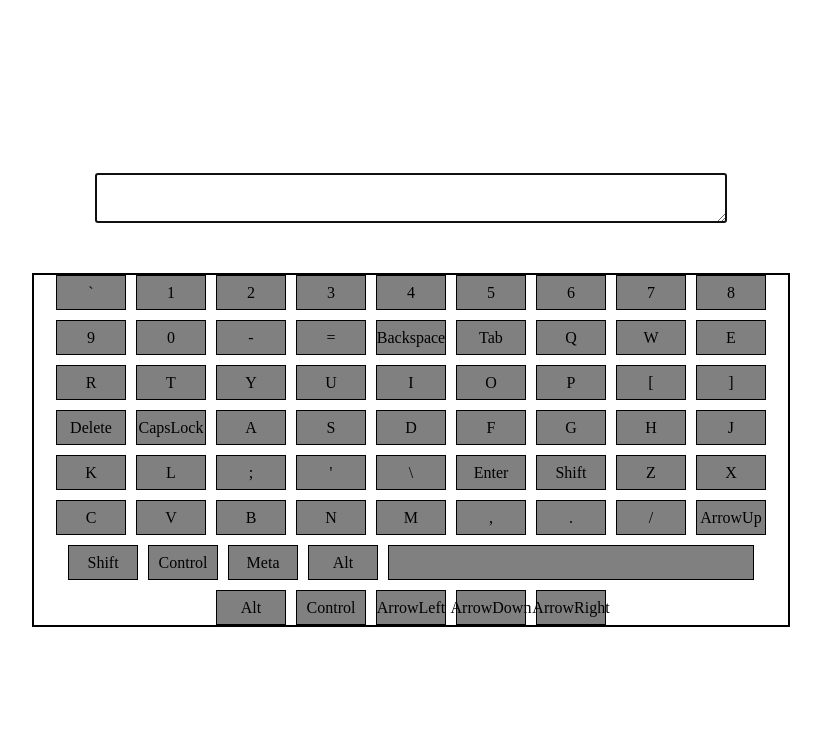
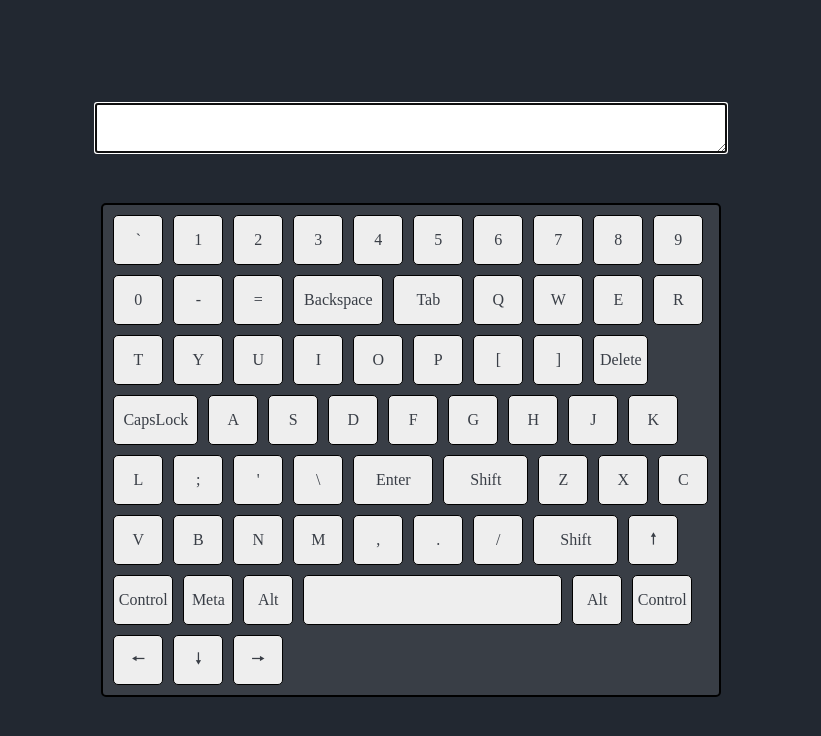
Before and after one commit to DragonRomeo/virtual-keyboard, a plain HTML site: page index.html in a window 1280 px wide. Shown: the whole page, without its empty margins (229-1050 px from the left). Drawn offline with Linux system fonts and the light colour scheme; a web font is replaced by a local one.

Commit message:
feat: update visual style

```diff
--- a/script.js
+++ b/script.js
@@ -10,8 +10,8 @@ const createKeyboard = () => {
 }
 createKeyboard();
 
-const keyboardButtons = ['`', '1', '2', '3', '4', '5', '6', '7', '8', '9', '0', '-', '=', 'Backspace', 'Tab', 'Q', 'W', 'E', 'R', 'T', 'Y', 'U', 'I', 'O', 'P', '[', ']', 'Delete', 'CapsLock', 'A', 'S', 'D', 'F', 'G', 'H', 'J', 'K', 'L', ';', "'", '\\', 'Enter', 'Shift', 'Z', 'X', 'C', 'V', 'B', 'N', 'M', ',', '.', '/', 'ArrowUp', 'Shift', 'Control', 'Meta', 'Alt', ' ', 'Alt', 'Control', 'ArrowLeft', 'ArrowDown', 'ArrowRight']
-const keyboardCode = ['Backquote', 'Digit1', 'Digit2', 'Digit3', 'Digit4', 'Digit5', 'Digit6', 'Digit7', 'Digit8', 'Digit9', 'Digit0', 'Minus', 'Equal', 'Backspace', 'Tab', 'KeyQ', 'KeyW', 'KeyE', 'KeyR', 'KeyT', 'KeyY', 'KeyU', 'KeyI', 'KeyO', 'KeyP', 'BracketLeft', 'BracketRight', 'Delete', 'CapsLock', 'KeyA', 'KeyS', 'KeyD', 'KeyF', 'KeyG', 'KeyH', 'KeyJ', 'KeyK', 'KeyL', 'Semicolon', 'Quote', 'Backslash', 'Enter', 'ShiftLeft', 'KeyZ', 'KeyX', 'KeyC', 'KeyV', 'KeyB', 'KeyN', 'KeyM', 'Comma', 'Period', 'Slash', 'ArrowUp', 'ShiftRight', 'ControlLeft', 'MetaLeft', 'AltLeft', 'Space', 'AltRight', 'ControlRight', 'ArrowLeft', 'ArrowDown', 'ArrowRight']
+const keyboardButtons = ['`', '1', '2', '3', '4', '5', '6', '7', '8', '9', '0', '-', '=', 'Backspace', 'Tab', 'Q', 'W', 'E', 'R', 'T', 'Y', 'U', 'I', 'O', 'P', '[', ']', 'Delete', 'CapsLock', 'A', 'S', 'D', 'F', 'G', 'H', 'J', 'K', 'L', ';', "'", '\\', 'Enter', 'Shift', 'Z', 'X', 'C', 'V', 'B', 'N', 'M', ',', '.', '/', 'Shift', '🠕', 'Control', 'Meta', 'Alt', ' ', 'Alt', 'Control', '🠔', '🠗', '🠖']
+const keyboardCode = ['Backquote', 'Digit1', 'Digit2', 'Digit3', 'Digit4', 'Digit5', 'Digit6', 'Digit7', 'Digit8', 'Digit9', 'Digit0', 'Minus', 'Equal', 'Backspace', 'Tab', 'KeyQ', 'KeyW', 'KeyE', 'KeyR', 'KeyT', 'KeyY', 'KeyU', 'KeyI', 'KeyO', 'KeyP', 'BracketLeft', 'BracketRight', 'Delete', 'CapsLock', 'KeyA', 'KeyS', 'KeyD', 'KeyF', 'KeyG', 'KeyH', 'KeyJ', 'KeyK', 'KeyL', 'Semicolon', 'Quote', 'Backslash', 'Enter', 'ShiftLeft', 'KeyZ', 'KeyX', 'KeyC', 'KeyV', 'KeyB', 'KeyN', 'KeyM', 'Comma', 'Period', 'Slash', 'ShiftRight',  'ArrowUp', 'ControlLeft', 'MetaLeft', 'AltLeft', 'Space', 'AltRight', 'ControlRight', 'ArrowLeft', 'ArrowDown', 'ArrowRight']
 
 const fillKeyboard = () => {
     const keyboardElement = document.querySelector('.keyboard');
@@ -33,13 +33,39 @@ const fillKeyboard = () => {
 }
 fillKeyboard();
 
-const capsLock = document.querySelector('.keyboard__key[data=CapsLock]');
+
 const keyboardElems = document.querySelectorAll('.keyboard__key');
 const textarea = document.querySelector('textarea');
 const keyboard = document.querySelector('.keyboard');
-const deleteElem = document.querySelector('.keyboard__key[data=Delete]')
-const spaceBtn = document.querySelector('.keyboard__key[data=Space]')
-spaceBtn.classList.add('keyboard__key_space')
+
+const capsLock = document.querySelector('.keyboard__key[data=CapsLock]');
+const deleteElem = document.querySelector('.keyboard__key[data=Delete]');
+const spaceBtn = document.querySelector('.keyboard__key[data=Space]');
+const tabBtn = document.querySelector('.keyboard__key[data=Tab]');
+const leftShiftBtn = document.querySelector('.keyboard__key[data=ShiftLeft]');
+const leftCtrlBtn = document.querySelector('.keyboard__key[data=ControlLeft]');
+const backspaceBtn = document.querySelector('.keyboard__key[data=Backspace]');
+const delBtn = document.querySelector('.keyboard__key[data=Delete]');
+const enterBtn = document.querySelector('.keyboard__key[data=Enter]');
+const rightShiftBtn = document.querySelector('.keyboard__key[data=ShiftRight]');
+const rightCtrlBtn = document.querySelector('.keyboard__key[data=ControlRight]');
+const windowBtn = document.querySelector('.keyboard__key[data=MetaLeft]');
+
+spaceBtn.classList.add('keyboard__key_space');
+tabBtn.classList.add('keyboard__key_tab');
+capsLock.classList.add('keyboard__key_capslock');
+leftShiftBtn.classList.add('keyboard__key_shift');
+leftCtrlBtn.classList.add('keyboard__key_ctrl');
+
+backspaceBtn.classList.add('keyboard__key_backspace');
+delBtn.classList.add('keyboard__key_del');
+enterBtn.classList.add('keyboard__key_enter');
+
+rightShiftBtn.classList.add('keyboard__key_shift');
+rightCtrlBtn.classList.add('keyboard__key_ctrl');
+
+
+
 
 
 const virtualKeyboard = (event) => {
--- a/style.scss
+++ b/style.scss
@@ -1,3 +1,6 @@
+@import url('https://fonts.googleapis.com/css2?family=Inika&family=Inter:wght@400;700&family=Montserrat&display=swap');
+
+
 * {
     box-sizing: border-box;
 }
@@ -5,6 +8,8 @@
 body {
     display: flex;
     align-items: center;
+    font-family: 'Inika', serif;
+    background-color: #222831;
 }
 
 .main-container {
@@ -27,28 +32,67 @@ textarea {
 
 .keyboard {
     display: flex;
-    justify-content: center;
-    width: 60%;
+    // justify-content: center;
+    width: 49%;
     border: 2px solid black;
     flex-direction: row;
     flex-wrap: wrap;
     gap: 10px;
+    padding: 10px;
+    border-radius: 5px;
+    background-color: #393E46;
 }
 
 .keyboard__key {
     display: flex;
     align-items: center;
     justify-content: center;
-    width: 70px;
-    height: 35px;
-    background-color: grey;
+    border-radius: 5px;
+
+    width: 76px;
+    height: 42px;
+
+    width: 50px;
+    height: 50px;
+
+    background-color: #EEEEEE;
     border: 1px solid black;
     transition: background-color 0.5s, transform 0.5s;
 }
 
+.keyboard__key:hover {
+    // background-color: ;
+}
+
 .keyboard__key_space {
-    width: 48.5%
+    width: 43.5%;
 }
+
+.keyboard__key_tab {
+    width: 70px;
+}
+
+.keyboard__key_capslock,
+.keyboard__key_shift {
+    width: 85px;
+}
+
+.keyboard__key_ctrl {
+    width: 60px;
+}
+
+.keyboard__key_backspace {
+    width: 90px;
+}
+
+.keyboard__key_del {
+    width: 55px;
+}
+
+.keyboard__key_enter {
+    width: 80px;
+}
+
 
 .keyboard__key.active {
     background-color: cadetblue;
@@ -57,4 +101,5 @@ textarea {
 
 .keyboard__value {
     margin: 0;
+    color: #393E46;
 }
```
Also changed, not shown: style.css, 1 other file.
